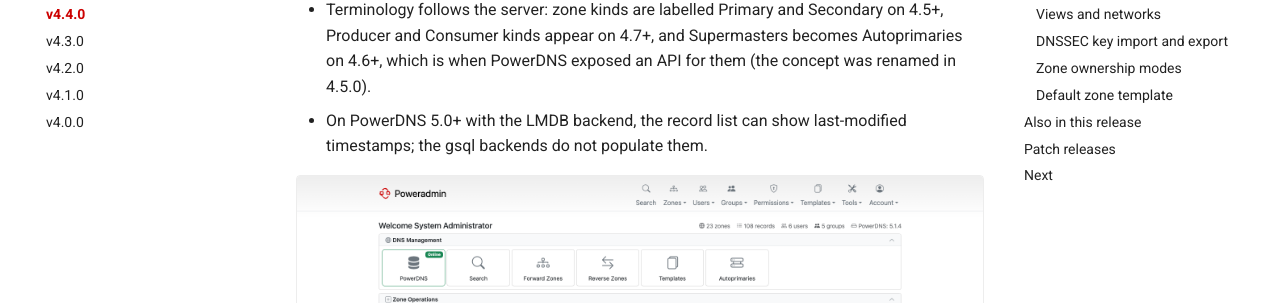
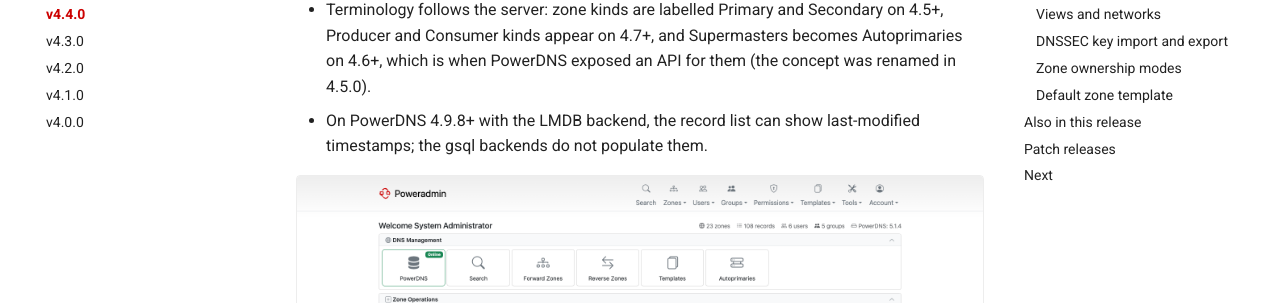
Before and after one commit to poweradmin/poweradmin-docs, an MkDocs documentation site: the page built from docs/whats-new/v4.4.0.md, in a window 1280 px wide and 900 px high, scrolled down 598 px. Shown: the part 149-452 px from the top of the window. Built offline with MkDocs 1.6.1 and Material for MkDocs 9.7.7, drawn with Linux system fonts in a browser that asks for light colours; comment, search, counter and statistics services are not loaded.

Commit message:
docs(records): record last-modified timestamps need PowerDNS 4.9.8, not 5.0

```diff
--- a/docs/whats-new/v4.4.0.md
+++ b/docs/whats-new/v4.4.0.md
@@ -22,7 +22,7 @@ With the PowerDNS API configured, Poweradmin detects the server version and adap
 - Terminology follows the server: zone kinds are labelled Primary and Secondary on 4.5+,
   Producer and Consumer kinds appear on 4.7+, and Supermasters becomes Autoprimaries on 4.6+,
   which is when PowerDNS exposed an API for them (the concept was renamed in 4.5.0).
-- On PowerDNS 5.0+ with the LMDB backend, the record list can show last-modified timestamps; the
+- On PowerDNS 4.9.8+ with the LMDB backend, the record list can show last-modified timestamps; the
   gsql backends do not populate them.
 
 ![Dashboard](../screenshots/dashboard.png)
```
Also changed, not shown: docs/upgrading/v4.4.0.md (+1 -1 lines).
